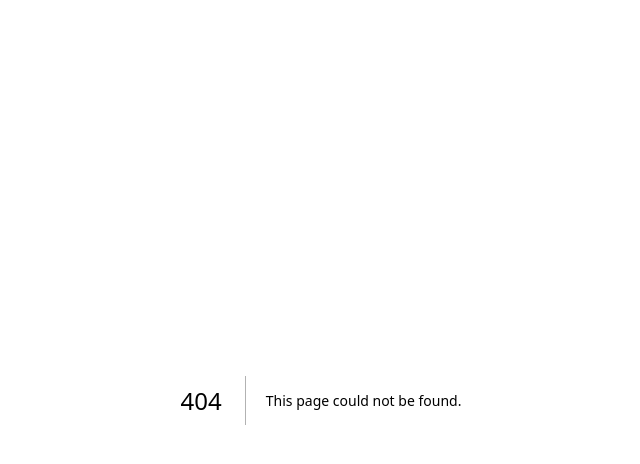
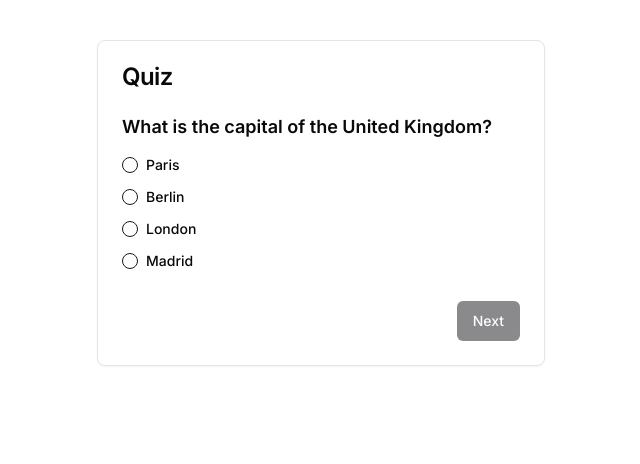
Before and after one commit to Davronov-Alimardon/training, a Next.js app: page /quiz in a window 1280 px wide. Before the commit this address had no page. Shown: the top 464 px of the page, without its empty margins (319-959 px from the left). Built offline with nearby package versions, Linux system fonts and the light colour scheme.

Commit message:
task#6 - quiz with radio buttons - completed

```diff
--- a/package.json
+++ b/package.json
@@ -9,6 +9,8 @@
     "lint": "next lint"
   },
   "dependencies": {
+    "@radix-ui/react-label": "^2.1.0",
+    "@radix-ui/react-radio-group": "^1.2.1",
     "@radix-ui/react-slot": "^1.1.0",
     "class-variance-authority": "^0.7.0",
     "clsx": "^2.1.1",
--- /dev/null
+++ b/src/app/quiz/page.tsx
@@ -0,0 +1,98 @@
+"use client";
+
+import { useState } from "react";
+import { Label } from "@/components/ui/label";
+import { RadioGroup, RadioGroupItem } from "@/components/ui/radio-group";
+import { Card, CardContent, CardFooter, CardHeader, CardTitle } from "@/components/ui/card";
+import { Button } from "@/components/ui/button";
+
+const questions = [
+  {
+    id: 1,
+    question: "What is the capital of the United Kingdom?",
+    options: ["Paris", "Berlin", "London", "Madrid"],
+    correctAnswer: "London",
+  },
+  {
+    id: 2,
+    question: "Which planet is known as the Red Planet?",
+    options: ["Venus", "Mars", "Jupiter", "Saturn"],
+    correctAnswer: "Mars",
+  },
+  {
+    id: 3,
+    question: "Who wrote 'Romeo and Juliet'?",
+    options: ["Charles Dickens", "William Shakespeare", "Jane Austen", "Mark Twain"],
+    correctAnswer: "William Shakespeare",
+  },
+];
+
+export default function Quiz() {
+  const [currentQuestion, setCurrentQuestion] = useState(0);
+  const [selectedAnswer, setSelectedAnswer] = useState("");
+  const [score, setScore] = useState(0);
+  const [showResult, setShowResult] = useState(false);
+
+  const handleAnswerSelect = (answer: string) => {
+    setSelectedAnswer(answer);
+  };
+
+  const handleNextQuestion = () => {
+    if (selectedAnswer === questions[currentQuestion].correctAnswer) {
+      setScore(score + 1);
+    }
+
+    if (currentQuestion + 1 < questions.length) {
+      setCurrentQuestion(currentQuestion + 1);
+      setSelectedAnswer("");
+    } else {
+      setShowResult(true);
+    }
+  };
+
+  const resetQuiz = () => {
+    setCurrentQuestion(0);
+    setSelectedAnswer("");
+    setScore(0);
+    setShowResult(false);
+  };
+
+  return (
+    <Card className="max-w-md mx-auto mt-10">
+      <CardHeader>
+        <CardTitle>Quiz</CardTitle>
+      </CardHeader>
+      <CardContent>
+        {!showResult ? (
+          <>
+            <h2 className="text-lg font-semibold mb-4">{questions[currentQuestion].question}</h2>
+            <RadioGroup value={selectedAnswer} onValueChange={handleAnswerSelect}>
+              {questions[currentQuestion].options.map((option) => (
+                <div key={option} className="flex items-center space-x-2 mb-2">
+                  <RadioGroupItem value={option} id={option} />
+                  <Label htmlFor={option}>{option}</Label>
+                </div>
+              ))}
+            </RadioGroup>
+          </>
+        ) : (
+          <div className="text-center">
+            <h2 className="text-2xl font-bold mb-4">Quiz Completed!</h2>
+            <p className="text-lg">
+              Your score: {score} out of {questions.length}
+            </p>
+          </div>
+        )}
+      </CardContent>
+      <CardFooter className="flex justify-end">
+        {!showResult ? (
+          <Button onClick={handleNextQuestion} disabled={!selectedAnswer}>
+            {currentQuestion + 1 === questions.length ? "Finish" : "Next"}
+          </Button>
+        ) : (
+          <Button onClick={resetQuiz}>Try Again</Button>
+        )}
+      </CardFooter>
+    </Card>
+  );
+}
--- /dev/null
+++ b/src/components/ui/label.tsx
@@ -0,0 +1,26 @@
+"use client"
+
+import * as React from "react"
+import * as LabelPrimitive from "@radix-ui/react-label"
+import { cva, type VariantProps } from "class-variance-authority"
+
+import { cn } from "@/lib/utils"
+
+const labelVariants = cva(
+  "text-sm font-medium leading-none peer-disabled:cursor-not-allowed peer-disabled:opacity-70"
+)
+
+const Label = React.forwardRef<
+  React.ElementRef<typeof LabelPrimitive.Root>,
+  React.ComponentPropsWithoutRef<typeof LabelPrimitive.Root> &
+    VariantProps<typeof labelVariants>
+>(({ className, ...props }, ref) => (
+  <LabelPrimitive.Root
+    ref={ref}
+    className={cn(labelVariants(), className)}
+    {...props}
+  />
+))
+Label.displayName = LabelPrimitive.Root.displayName
+
+export { Label }
--- /dev/null
+++ b/src/components/ui/radio-group.tsx
@@ -0,0 +1,44 @@
+"use client"
+
+import * as React from "react"
+import * as RadioGroupPrimitive from "@radix-ui/react-radio-group"
+import { Circle } from "lucide-react"
+
+import { cn } from "@/lib/utils"
+
+const RadioGroup = React.forwardRef<
+  React.ElementRef<typeof RadioGroupPrimitive.Root>,
+  React.ComponentPropsWithoutRef<typeof RadioGroupPrimitive.Root>
+>(({ className, ...props }, ref) => {
+  return (
+    <RadioGroupPrimitive.Root
+      className={cn("grid gap-2", className)}
+      {...props}
+      ref={ref}
+    />
+  )
+})
+RadioGroup.displayName = RadioGroupPrimitive.Root.displayName
+
+const RadioGroupItem = React.forwardRef<
+  React.ElementRef<typeof RadioGroupPrimitive.Item>,
+  React.ComponentPropsWithoutRef<typeof RadioGroupPrimitive.Item>
+>(({ className, ...props }, ref) => {
+  return (
+    <RadioGroupPrimitive.Item
+      ref={ref}
+      className={cn(
+        "aspect-square h-4 w-4 rounded-full border border-primary text-primary ring-offset-background focus:outline-none focus-visible:ring-2 focus-visible:ring-ring focus-visible:ring-offset-2 disabled:cursor-not-allowed disabled:opacity-50",
+        className
+      )}
+      {...props}
+    >
+      <RadioGroupPrimitive.Indicator className="flex items-center justify-center">
+        <Circle className="h-2.5 w-2.5 fill-current text-current" />
+      </RadioGroupPrimitive.Indicator>
+    </RadioGroupPrimitive.Item>
+  )
+})
+RadioGroupItem.displayName = RadioGroupPrimitive.Item.displayName
+
+export { RadioGroup, RadioGroupItem }
```
Also changed, not shown: 1 other file (tests, documents, lock files or other folders).
